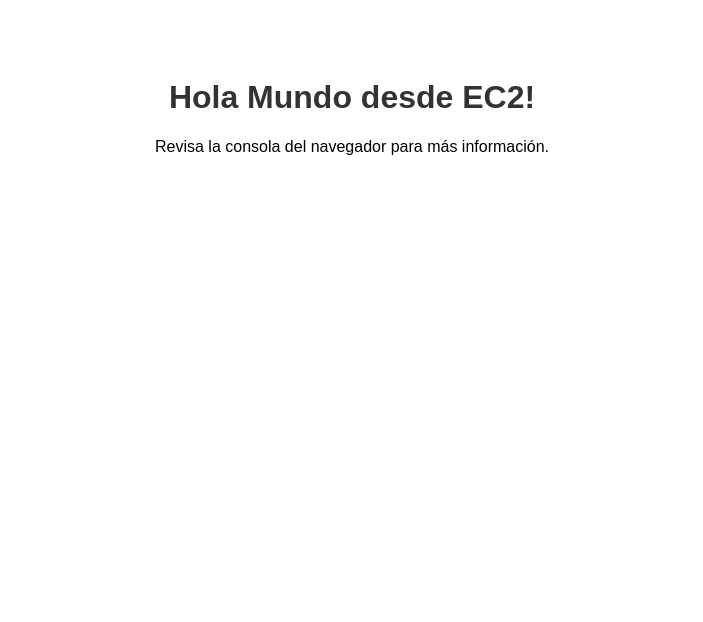
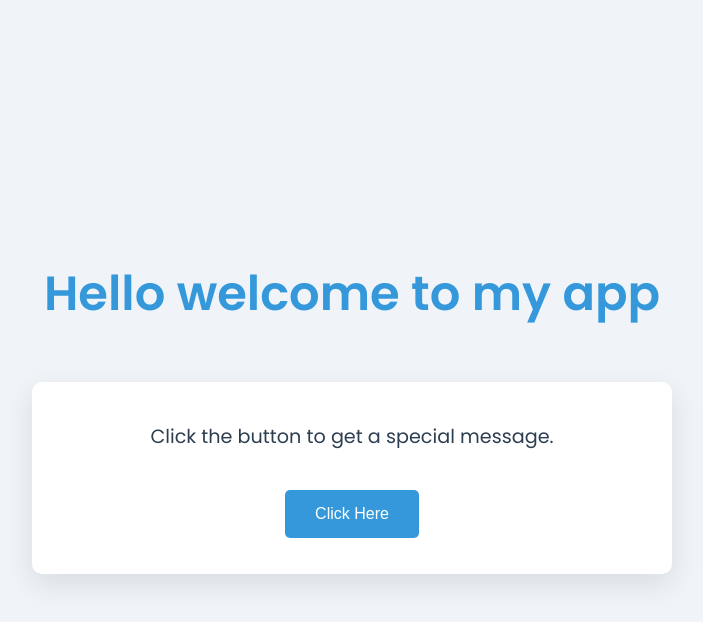
Before and after one commit to CinthiaDayanara/my-app, a plain HTML site: page index.html in a window 1280 px wide. Shown: the whole page, without its empty margins (288-991 px from the left). Drawn offline with Linux system fonts and the light colour scheme.

Commit message:
style: :art: style modification

```diff
--- a/index.html
+++ b/index.html
@@ -3,12 +3,22 @@
 <head>
     <meta charset="UTF-8">
     <meta name="viewport" content="width=device-width, initial-scale=1.0">
-    <title>Mi Aplicación Estática</title>
+    <title> Hello welcome to my app</title>
+
     <link rel="stylesheet" href="styles.css">
+
+    <link href="https://fonts.googleapis.com/css2?family=Poppins:wght@300;400;600&display=swap" rel="stylesheet">
 </head>
 <body>
-    <h1>Hola Mundo desde EC2!</h1>
-    <p>Revisa la consola del navegador para más información.</p>
+    <h1>Hello welcome to my app</h1>
+
+    <div class="contenido fade">
+        <p id="mensajeInicial" class="mensaje">Click the button to get a special message.</p>
+
+        <button id="miBoton" class="boton">Click Here</button>
+
+        <p id="mensaje"></p>
+    </div>
     <script src="script.js"></script>
 </body>
 </html>
--- a/script.js
+++ b/script.js
@@ -1 +1,15 @@
-console.log("Aplicación estática cargada correctamente.");
+document.getElementById("miBoton").addEventListener("click", function() {
+    const mensajeElemento = document.getElementById("mensaje");
+    mensajeElemento.classList.add("fade");
+    mensajeElemento.innerText = " " + obtenerMensajeAleatorio();
+  });
+
+  function obtenerMensajeAleatorio() {
+    const mensajes = [
+      "If we can pass the matter.",
+      "The only way to do great work is to love what you do.",
+      "Live as if you were going to die tomorrow. Learn as if you were going to live forever."
+    ];
+
+    return mensajes[Math.floor(Math.random() * mensajes.length)];
+  }
--- a/styles.css
+++ b/styles.css
@@ -1,9 +1,63 @@
+
 body {
-    font-family: Arial, sans-serif;
-    text-align: center;
-    padding: 50px;
+    font-family: 'Poppins', sans-serif;
+    margin: 0;
+    padding: 0;
+    background-color: #f0f4f8;
+    color: #333;
+    display: flex;
+    justify-content: center;
+    align-items: center;
+    height: 100vh;
+    flex-direction: column;
 }
 
 h1 {
-    color: #333;
+    color: #3498db;
+    text-align: center;
+    font-size: 3rem;
 }
+
+.contenido {
+    text-align: center;
+    padding: 20px;
+    background-color: #fff;
+    border-radius: 10px;
+    box-shadow: 0 10px 30px rgba(0, 0, 0, 0.1);
+    max-width: 600px;
+    width: 100%;
+    margin-top: 20px;
+}
+
+.boton {
+    background-color: #3498db;
+    color: white;
+    padding: 15px 30px;
+    border: none;
+    border-radius: 5px;
+    font-size: 1rem;
+    cursor: pointer;
+    transition: background-color 0.3s ease;
+    margin-top: 20px;
+}
+
+.boton:hover {
+    background-color: #2980b9;
+}
+
+/* Animación fade */
+.fade {
+    animation: fadeIn 2s ease-in;
+}
+
+@keyframes fadeIn {
+    0% { opacity: 0; }
+    100% { opacity: 1; }
+}
+
+/* Estilo para el mensaje */
+.mensaje {
+    font-size: 1.2rem;
+    color: #2c3e50;
+    margin-top: 20px;
+}
```
Also changed, not shown: 1 other file.
